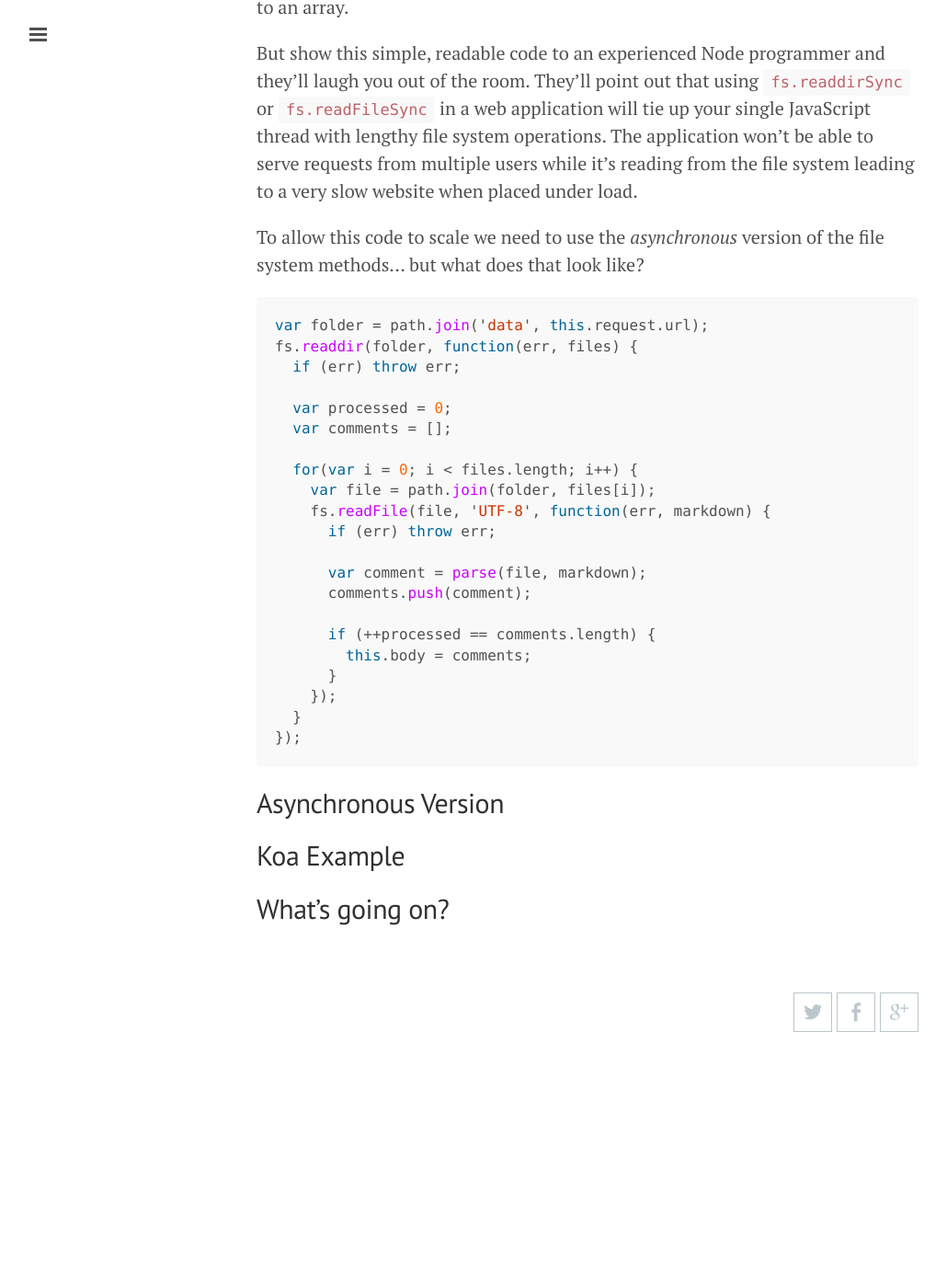
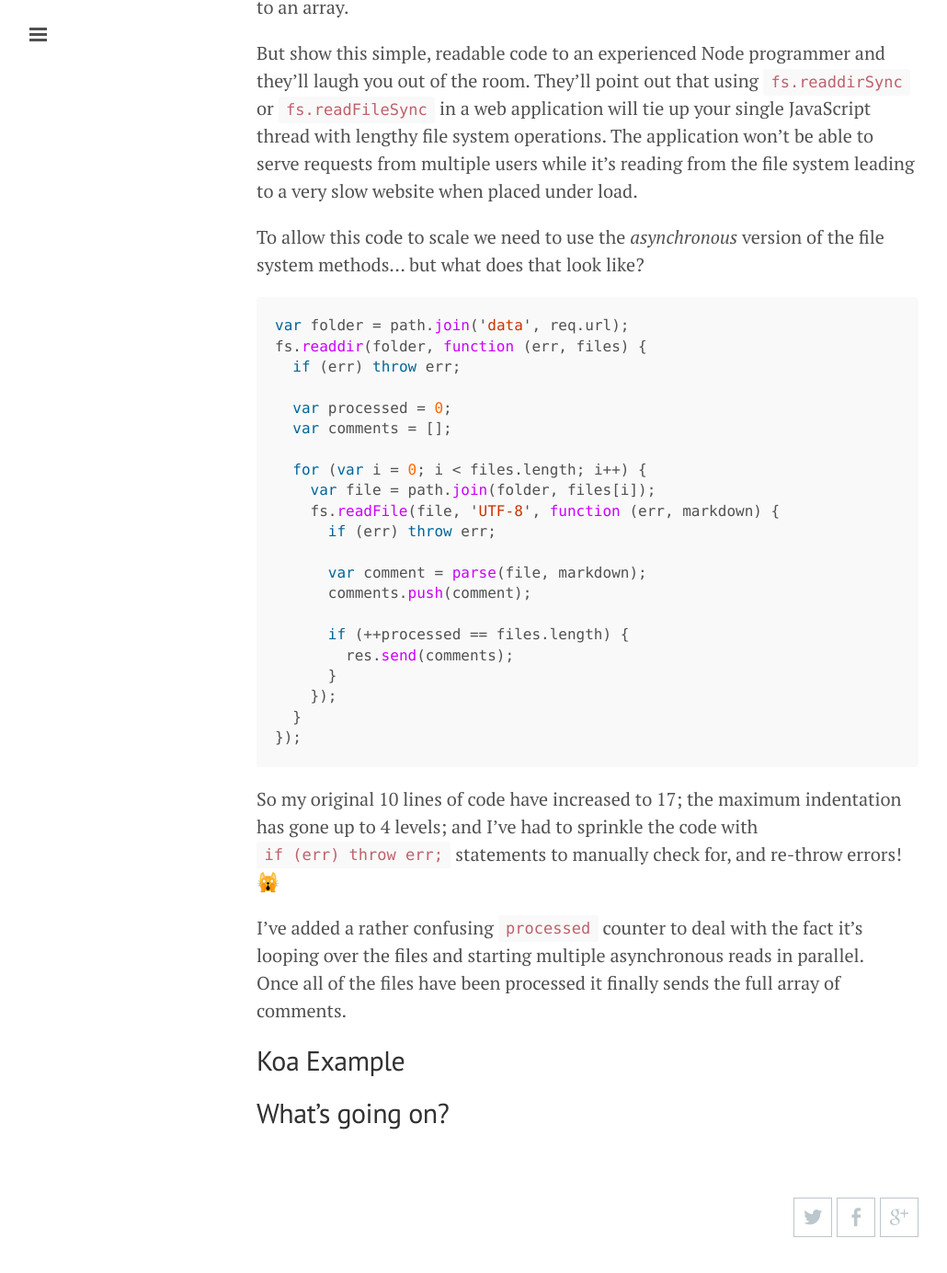
Before and after one commit to ColinOrr/colinorr.github.io, a Jekyll site: the page built from _posts/2015-06-10-writing-clean-javascript-with-koa.md, in a window 1280 px wide and 1400 px high, scrolled down 790 px. Shown: the top 1384 px of the window at 92% size, without its empty margins (1-1031 px from the left). Built offline with Jekyll 4.4.1, drawn with Linux system fonts in a browser that asks for light colours; some web fonts are replaced; Markdown is read by kramdown in place of the engine named in the settings; comment, search, counter and statistics services are not loaded; before the commit the page ends 1967 px from its top, so only the background shows below that; some of the changed text lies outside the part shown.

Commit message:
Tidied up code samples

````diff
--- a/_posts/2015-06-10-writing-clean-javascript-with-koa.md
+++ b/_posts/2015-06-10-writing-clean-javascript-with-koa.md
@@ -10,11 +10,11 @@
 Markdown files from the local file system and returns them as a JSON array:
 
 ```javascript
-var folder = path.join('data', this.request.url);
+var folder = path.join('data', req.url);
 var files  = fs.readdirSync(folder);
 
 var comments = [];
-for(var i = 0; i < files.length; i++) {
+for (var i = 0; i < files.length; i++) {
   var file     = path.join(folder, files[i]);
   var markdown = fs.readFileSync(file, 'UTF-8');
 
@@ -22,7 +22,7 @@
   comments.push(comment);
 }
 
-this.body = comments;
+res.send(comments);
 ```
 
 Dead simple, right?  It looks for files in the requested folder, loops through
@@ -40,29 +40,37 @@
 file system methods... but what does that look like?
 
 ```javascript
-var folder = path.join('data', this.request.url);
-fs.readdir(folder, function(err, files) {
+var folder = path.join('data', req.url);
+fs.readdir(folder, function (err, files) {
   if (err) throw err;
 
   var processed = 0;
   var comments = [];
 
-  for(var i = 0; i < files.length; i++) {
+  for (var i = 0; i < files.length; i++) {
     var file = path.join(folder, files[i]);
-    fs.readFile(file, 'UTF-8', function(err, markdown) {
+    fs.readFile(file, 'UTF-8', function (err, markdown) {
       if (err) throw err;
 
       var comment = parse(file, markdown);
       comments.push(comment);
 
-      if (++processed == comments.length) {
-        this.body = comments;
+      if (++processed == files.length) {
+        res.send(comments);
       }
     });
   }
 });
 ```
 
-## Asynchronous Version
+So my original 10 lines of code have increased to 17; the maximum indentation
+has gone up to 4 levels; and I've had to sprinkle the code with
+`if (err) throw err;` statements to manually check for, and re-throw errors! 🙀
+
+I've added a rather confusing `processed` counter to deal with the fact it's
+looping over the files and starting multiple asynchronous reads in parallel.
+Once all of the files have been processed it finally sends the full array of
+comments.
+
 ## Koa Example
 ## What's going on?
````
